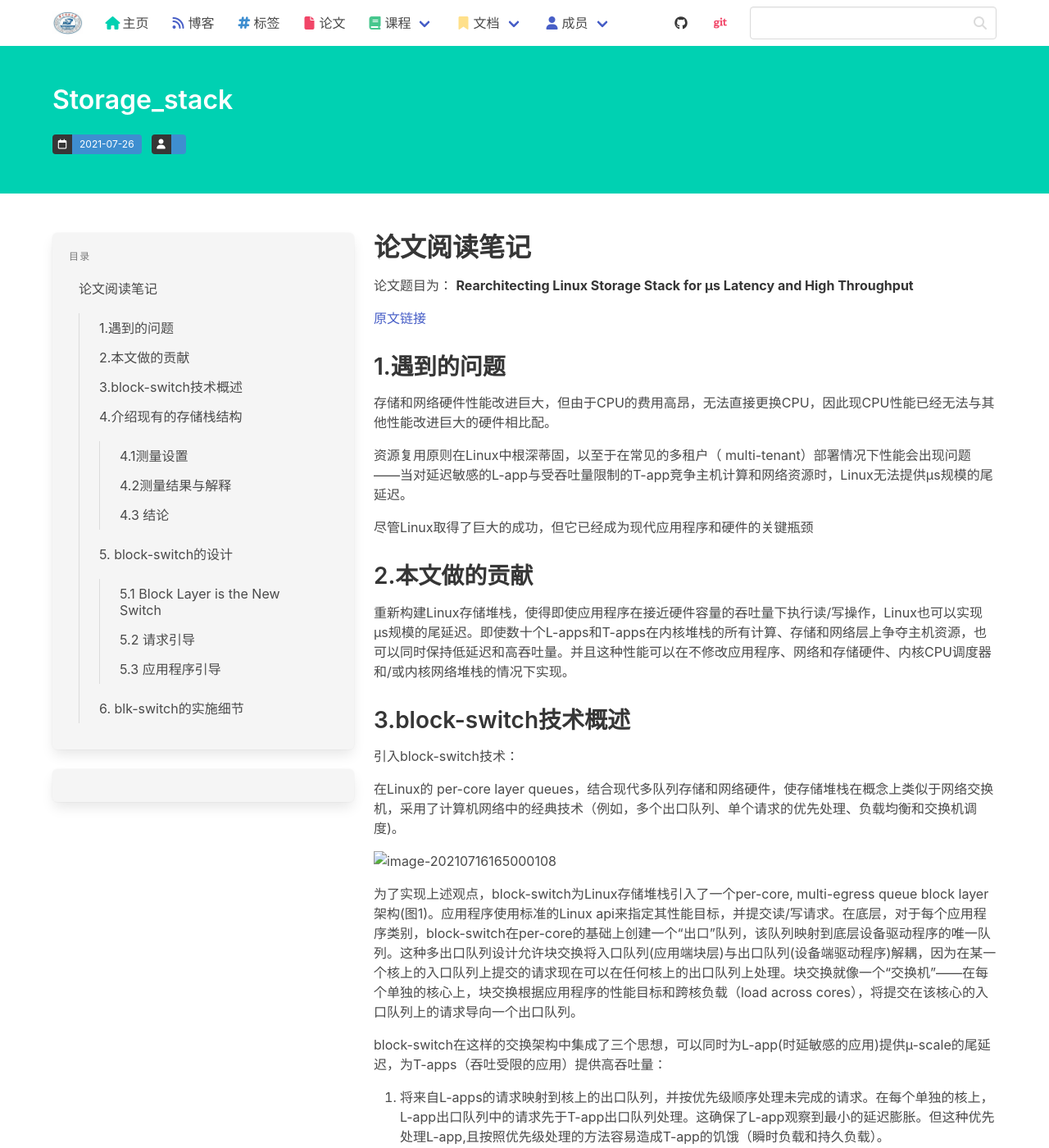
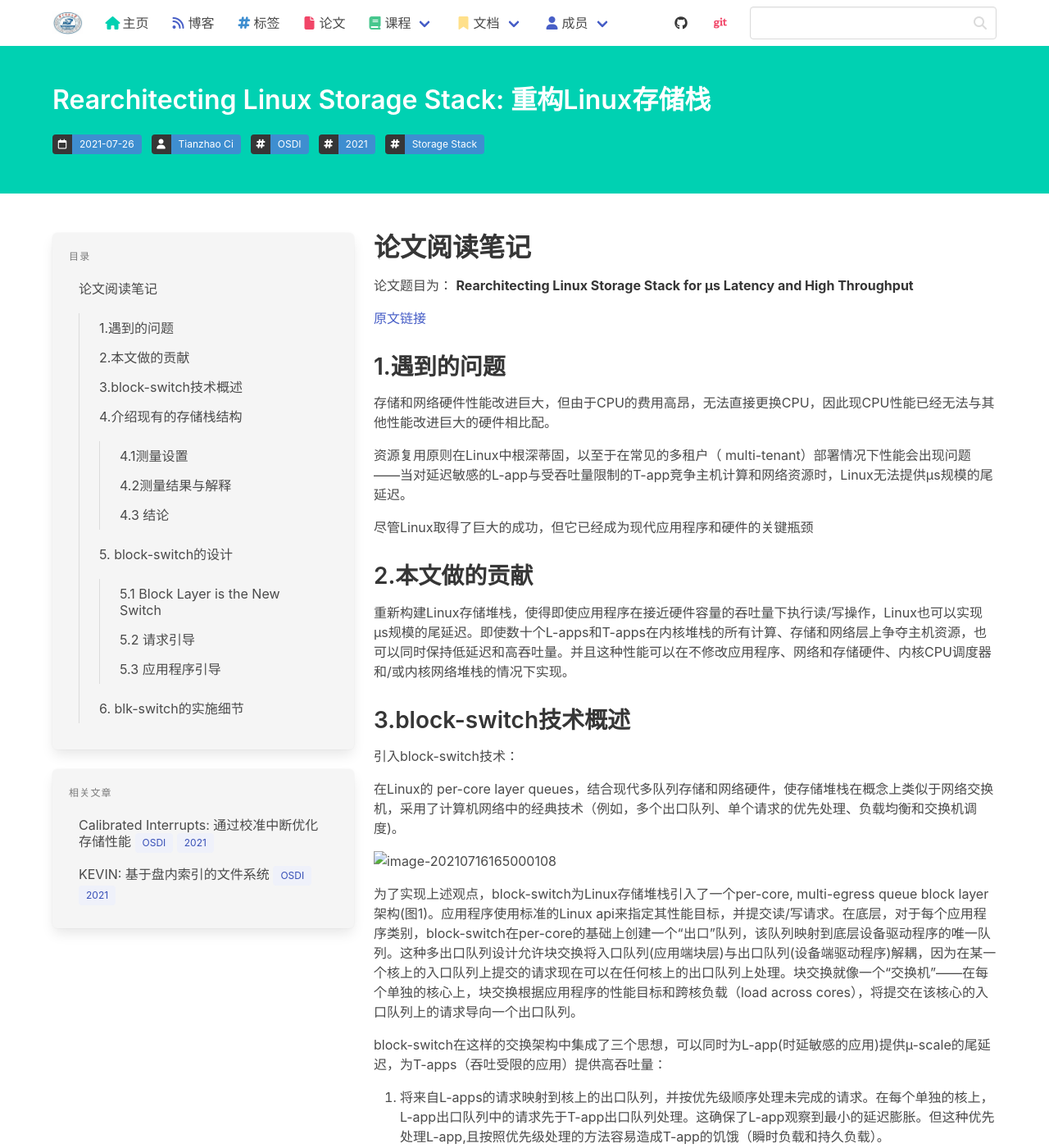
Before and after one commit to haslaboratory/haslaboratory.github.io, a Jekyll site: the page built from _posts/2021-07-26-storage_stack.md, in a window 1280 px wide and 1400 px high. Shown: the whole window at 82% size. Built offline with Jekyll 4.4.1, drawn with Linux system fonts in a browser that asks for light colours; nearby versions of some CDN libraries; our own code applies the rules of GitHub Pages for plain Markdown files; library files that are not in the unit come from our copies.

Commit message:
_posts/2021-07-26-storage_stack.md

```diff
--- a/_posts/2021-07-26-storage_stack.md
+++ b/_posts/2021-07-26-storage_stack.md
@@ -1,3 +1,14 @@
+---
+layout: post
+title: "Rearchitecting Linux Storage Stack: 重构Linux存储栈"
+author: Tianzhao Ci
+issue: 7
+tags:
+    - OSDI
+    - 2021
+    - Storage Stack
+---
+
 # 论文阅读笔记
 
 论文题目为：
```
